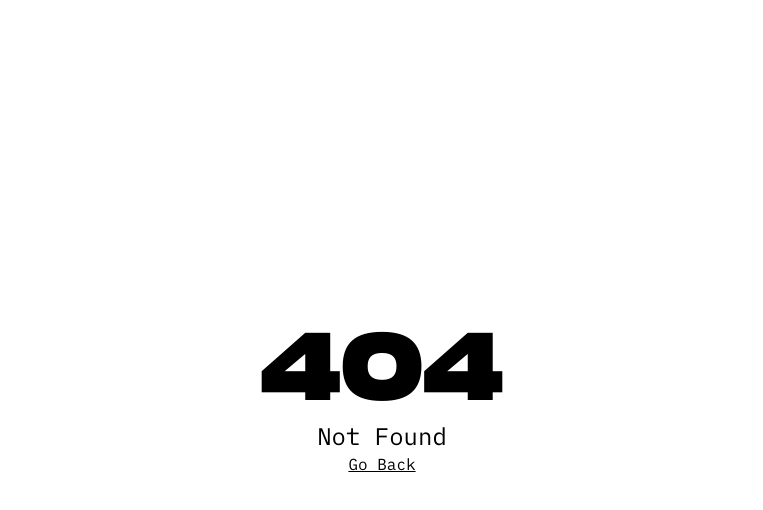
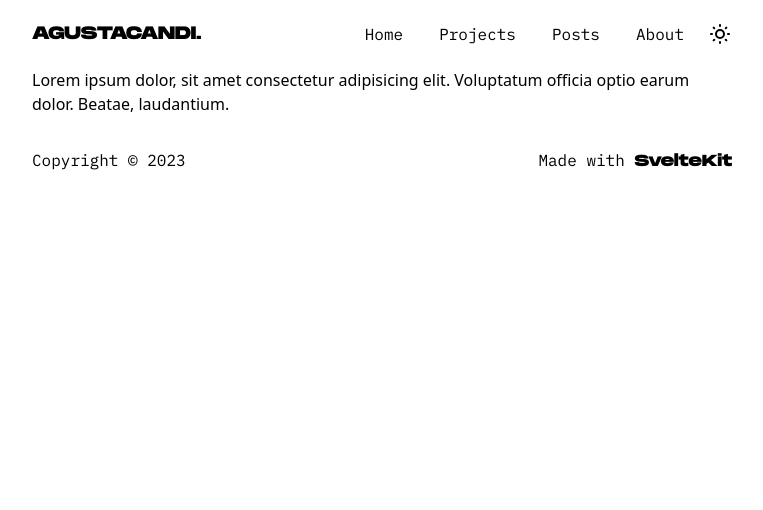
Before and after one commit to agustacandi/agustacandi.dev, a SvelteKit app: page /projects/detail in a window 1280 px wide. Before the commit this address had no page. Shown: the top 510 px of the page, without its empty margins (258-1021 px from the left). Built offline with nearby package versions, Linux system fonts and the light colour scheme.

Commit message:
feat: add detail page

```diff
--- /dev/null
+++ b/src/routes/projects/detail/+page.svelte
@@ -0,0 +1,10 @@
+<script>
+	import MainLayout from '$lib/components/MainLayout.svelte';
+</script>
+
+<MainLayout title="Detail">
+	<h1>
+		Lorem ipsum dolor, sit amet consectetur adipisicing elit. Voluptatum officia optio earum dolor.
+		Beatae, laudantium.
+	</h1>
+</MainLayout>
```
